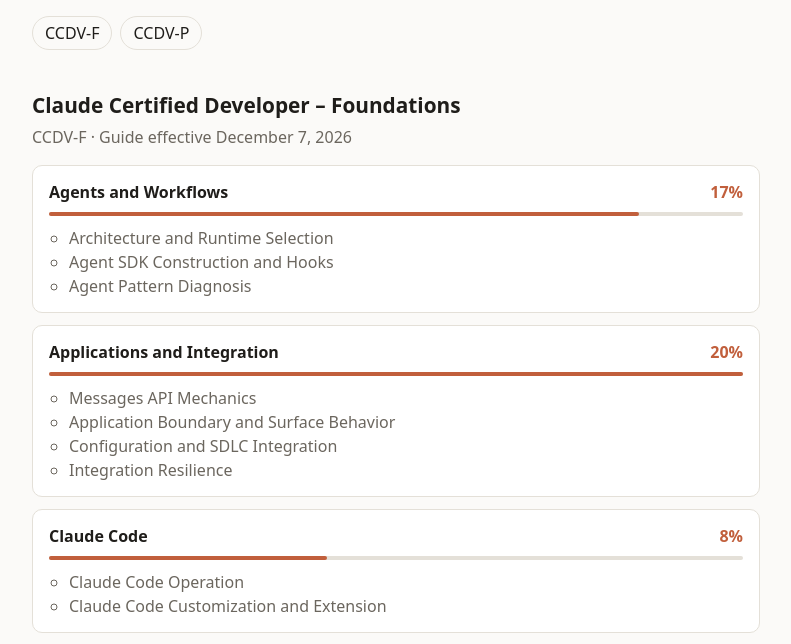
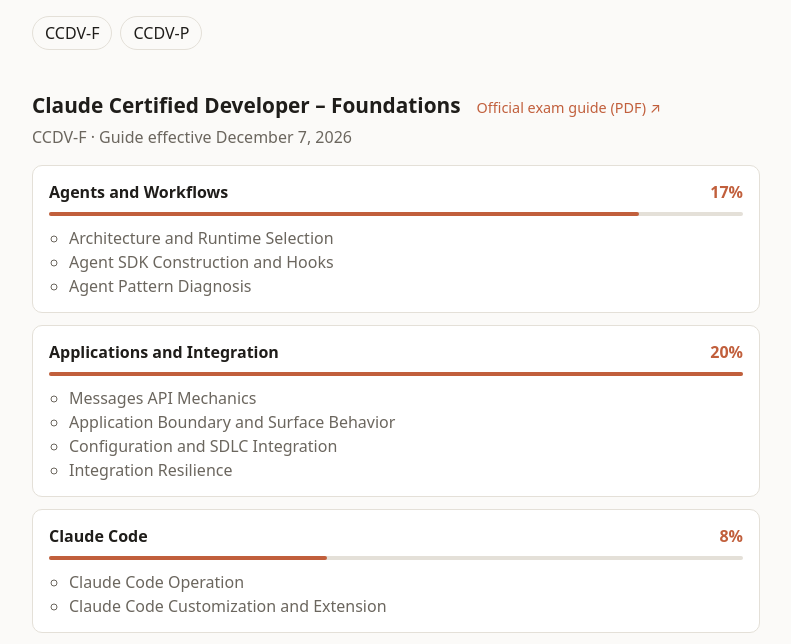
Before and after one commit to Nnouka/anthropic-exams-example, an Astro site: page / in a window 1280 px wide. Shown: the part 106-750 px from the top of the page, without its empty margins (244-1035 px from the left). Built offline with nearby package versions, Linux system fonts and the light colour scheme; Astro itself is replaced by a stand-in of ours.

Commit message:
Link each exam heading to its official exam guide PDF
Links come from the Partner Academy certifications page: the Foundations
guide effective Dec 7, 2026 (matching the topics listed) and the
Professional guide. A test checks each link is an https PDF on the
Partner Academy CDN.

Co-Authored-By: Claude Sonnet 5.5 <noreply@anthropic.com>

```diff
--- a/src/data/exams.ts
+++ b/src/data/exams.ts
@@ -7,6 +7,7 @@ export type Exam = {
   title: string;
   code: string;
   effective: string;
+  guideUrl: string; // official exam guide PDF, linked from the Partner Academy certifications page
   domains: Domain[];
 };
 
@@ -16,6 +17,8 @@ export const exams: Exam[] = [
     title: 'Claude Certified Developer – Foundations',
     code: 'CCDV-F',
     effective: 'Guide effective December 7, 2026',
+    guideUrl:
+      'https://cc.sj-cdn.net/instructor/6nizmqk8tpzpfjvt6qmmav7rh/public/1794946771/Claude_Certified_Developer_-_Foundations_Exam_Guide_Updated_Dec_7.pdf',
     domains: [
       {
         name: 'Agents and Workflows',
@@ -90,6 +93,8 @@ export const exams: Exam[] = [
     title: 'Claude Certified Developer – Professional',
     code: 'CCDV-P',
     effective: 'Guide effective November 2026',
+    guideUrl:
+      'https://cc.sj-cdn.net/instructor/6nizmqk8tpzpfjvt6qmmav7rh/public/1794947325/Claude_Certified_Developer-Professional_Exam_Guide.pdf',
     domains: [
       {
         name: 'Advanced Agent Architecture and Orchestration',
--- a/src/pages/index.astro
+++ b/src/pages/index.astro
@@ -27,7 +27,12 @@ const build = (process.env.GITHUB_SHA ?? 'local').slice(0, 7);
     <main>
       {exams.map((exam) => (
         <section id={exam.id} aria-labelledby={`${exam.id}-h`}>
-          <h2 id={`${exam.id}-h`}>{exam.title}</h2>
+          <div class="exam-head">
+            <h2 id={`${exam.id}-h`}>{exam.title}</h2>
+            <a class="guide" href={exam.guideUrl} target="_blank" rel="noopener noreferrer">
+              Official exam guide (PDF) <span aria-hidden="true">↗</span>
+            </a>
+          </div>
           <p class="meta">{exam.code} · {exam.effective}</p>
           <ol class="domains">
             {exam.domains.map((d) => (
@@ -83,7 +88,10 @@ const build = (process.env.GITHUB_SHA ?? 'local').slice(0, 7);
     font: 16px/1.5 system-ui, -apple-system, 'Segoe UI', sans-serif;
   }
   h1 { font-size: 1.9rem; margin: 0 0 4px; }
-  h2 { font-size: 1.3rem; margin: 40px 0 0; }
+  h2 { font-size: 1.3rem; margin: 0; }
+  .exam-head { display: flex; flex-wrap: wrap; align-items: baseline; gap: 4px 16px; margin-top: 40px; }
+  .guide { font-size: 0.9rem; color: var(--accent); text-decoration: none; white-space: nowrap; }
+  .guide:hover, .guide:focus-visible { text-decoration: underline; }
   h3 { font-size: 1rem; margin: 0; }
   .lede, .meta { color: var(--muted); margin: 4px 0 0; }
   nav { display: flex; gap: 8px; margin-top: 16px; }
```
Also changed, not shown: src/data/exams.test.ts (+7 -0 lines).
